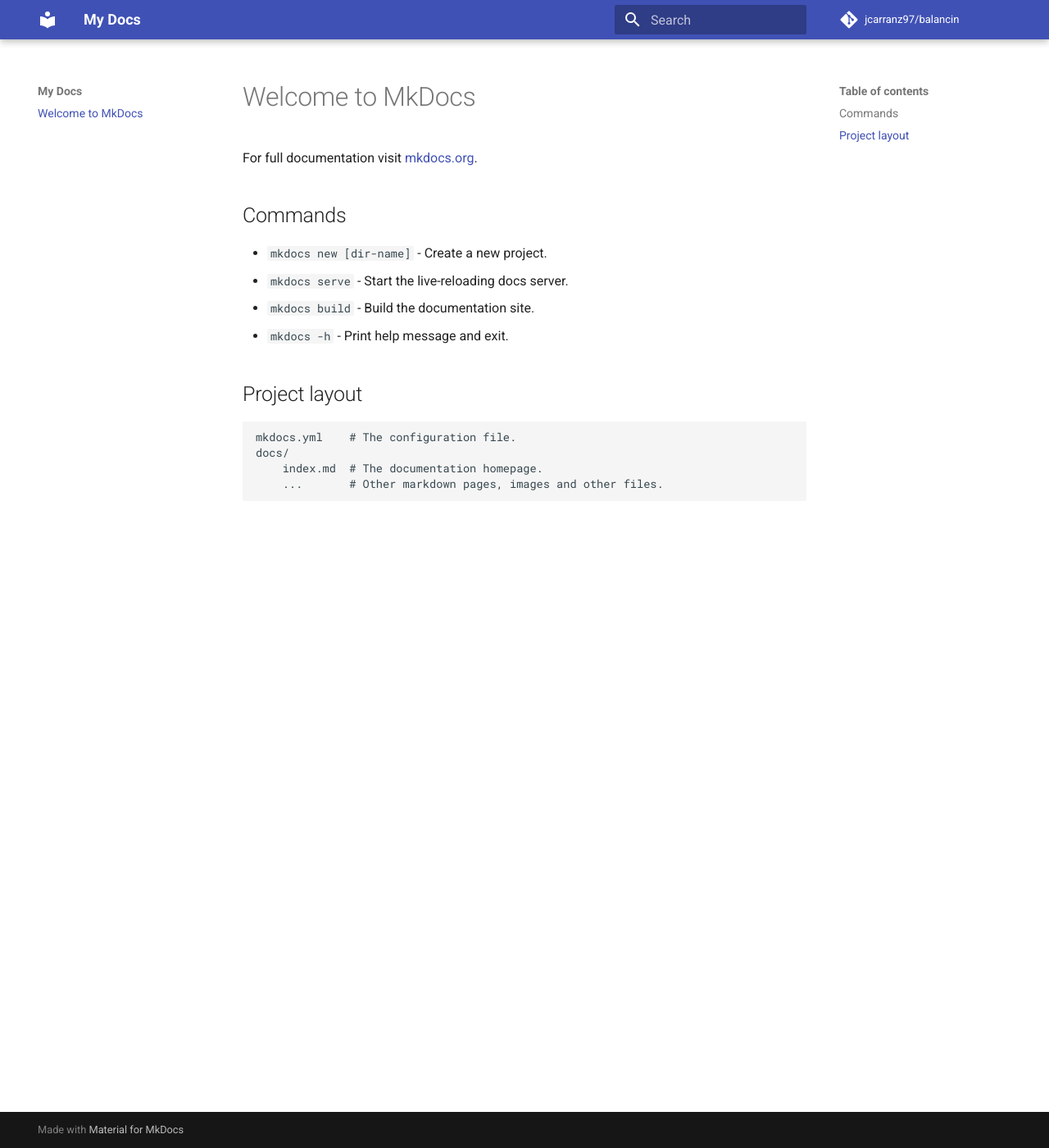
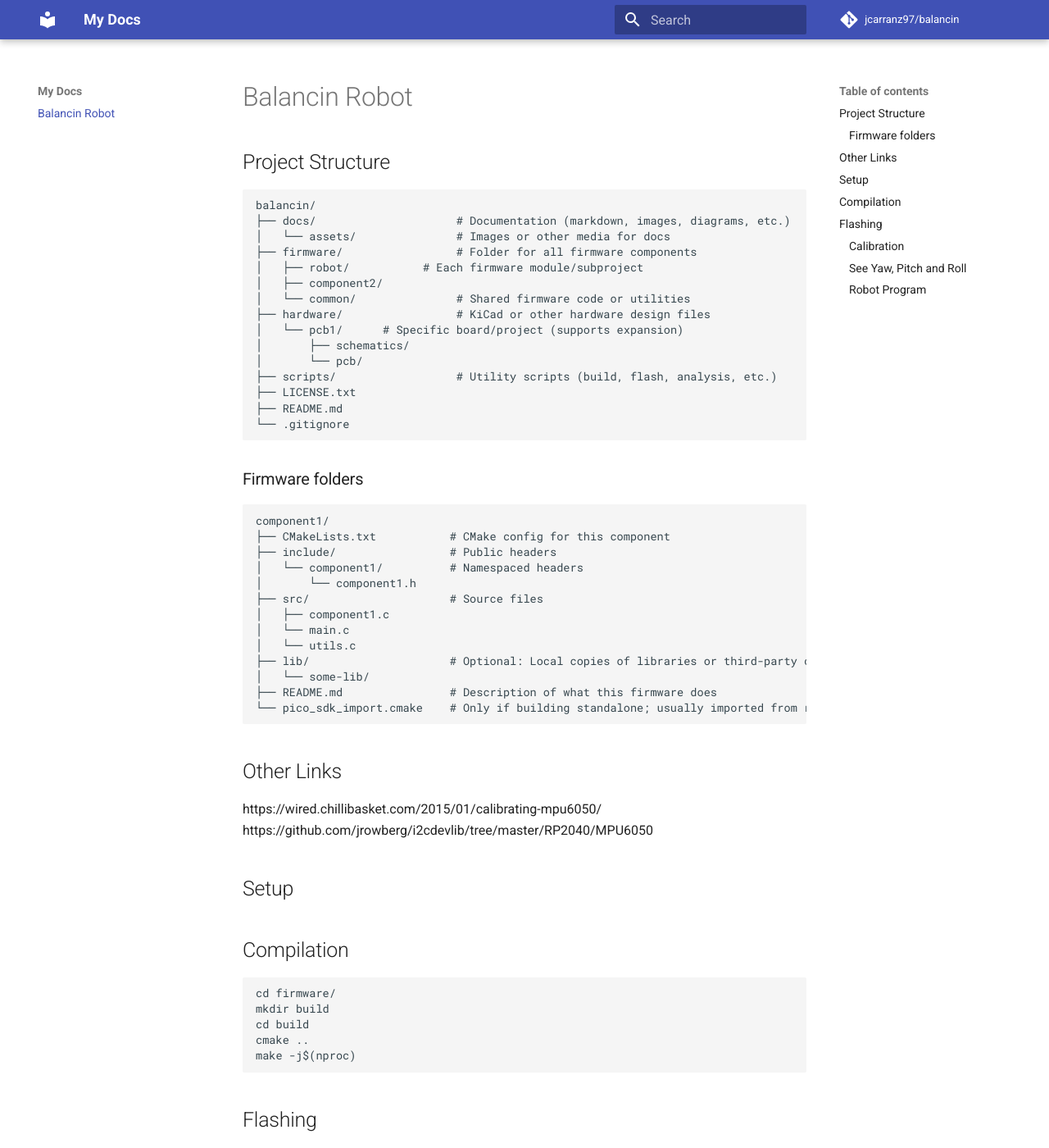
Before and after one commit to jcarranz97/balancin, an MkDocs documentation site: the page built from docs/index.md, in a window 1280 px wide and 1400 px high. Shown: the whole window at 82% size. Built offline with MkDocs 1.6.1 and Material for MkDocs 9.7.7, drawn with Linux system fonts in a browser that asks for light colours; comment, search, counter and statistics services are not loaded; some of the changed text lies outside the part shown.

Commit message:
Include documentation about programs (#7)

````diff
--- a/docs/index.md
+++ b/docs/index.md
@@ -1,17 +1,85 @@
-# Welcome to MkDocs
+# Balancin Robot
 
-For full documentation visit [mkdocs.org](https://www.mkdocs.org).
+## Project Structure
 
-## Commands
+```
+balancin/
+├── docs/                     # Documentation (markdown, images, diagrams, etc.)
+│   └── assets/               # Images or other media for docs
+├── firmware/                 # Folder for all firmware components
+│   ├── robot/           # Each firmware module/subproject
+│   ├── component2/
+│   └── common/               # Shared firmware code or utilities
+├── hardware/                 # KiCad or other hardware design files
+│   └── pcb1/      # Specific board/project (supports expansion)
+│       ├── schematics/
+│       └── pcb/
+├── scripts/                  # Utility scripts (build, flash, analysis, etc.)
+├── LICENSE.txt
+├── README.md
+└── .gitignore
+```
 
-* `mkdocs new [dir-name]` - Create a new project.
-* `mkdocs serve` - Start the live-reloading docs server.
-* `mkdocs build` - Build the documentation site.
-* `mkdocs -h` - Print help message and exit.
+### Firmware folders
 
-## Project layout
+```
+component1/
+├── CMakeLists.txt           # CMake config for this component
+├── include/                 # Public headers
+│   └── component1/          # Namespaced headers
+│       └── component1.h
+├── src/                     # Source files
+│   ├── component1.c
+│   └── main.c
+│   └── utils.c
+├── lib/                     # Optional: Local copies of libraries or third-party code
+│   └── some-lib/
+├── README.md                # Description of what this firmware does
+└── pico_sdk_import.cmake    # Only if building standalone; usually imported from root
+```
 
-    mkdocs.yml    # The configuration file.
-    docs/
-        index.md  # The documentation homepage.
-        ...       # Other markdown pages, images and other files.
+## Other Links
+
+https://wired.chillibasket.com/2015/01/calibrating-mpu6050/
+https://github.com/jrowberg/i2cdevlib/tree/master/RP2040/MPU6050
+
+## Setup
+
+## Compilation
+
+```bash
+cd firmware/
+mkdir build
+cd build
+cmake ..
+make -j$(nproc)
+```
+
+## Flashing
+
+### Calibration
+
+This is a program taken from [mpu6050_calibration.cpp](https://github.com/jrowberg/i2cdevlib/blob/master/RP2040/MPU6050/examples/mpu6050_calibration/mpu6050_calibration.cpp) which
+performs calibration in your MPU6050.
+
+```bash
+cp calibration/mpu6050_calibration.uf2 /media/jcarranz/RPI-RP2/
+```
+
+### See Yaw, Pitch and Roll
+
+This is a program taken from [mpu6050_DMP_port.cpp](https://github.com/jrowberg/i2cdevlib/blob/master/RP2040/MPU6050/examples/mpu6050_DMP_V6.12/mpu6050_DMP_port.cpp) which
+uses the DMP of the MPU6050 to calculate the yaw, pitch and roll of the robot.
+
+```bash
+cp mpu6050_DMP/mpu6050_DMP_port.uf2 /media/jcarranz/RPI-RP2/
+```
+
+### Robot Program
+
+This is the main program of the robot. It uses the DMP of the MPU6050 to calculate the yaw, pitch and roll of the robot.
+It also uses the PID controller to control the motors of the robot.
+
+```bash
+cp robot/robot.uf2 /media/jcarranz/RPI-RP2/
+```
````
